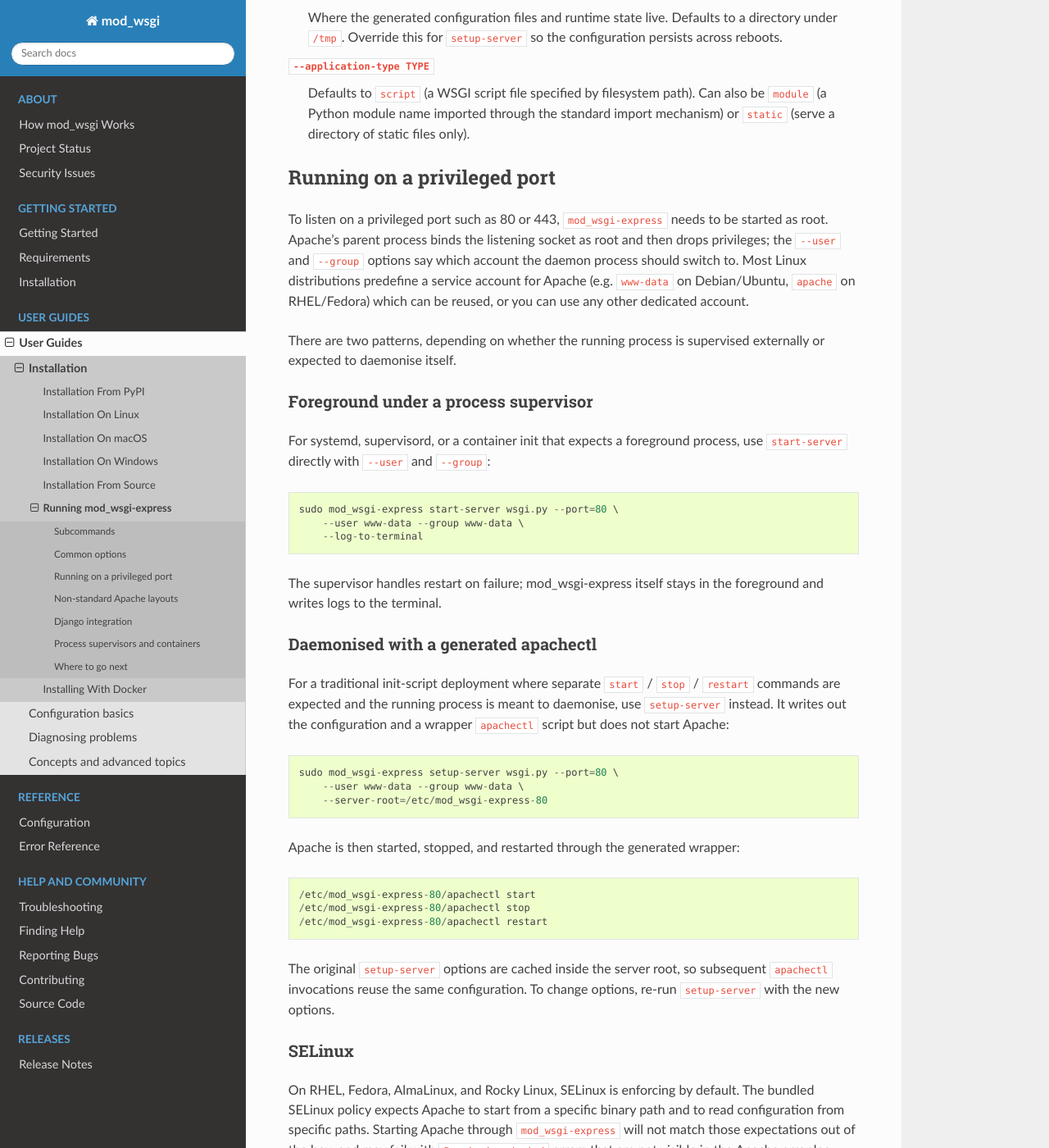
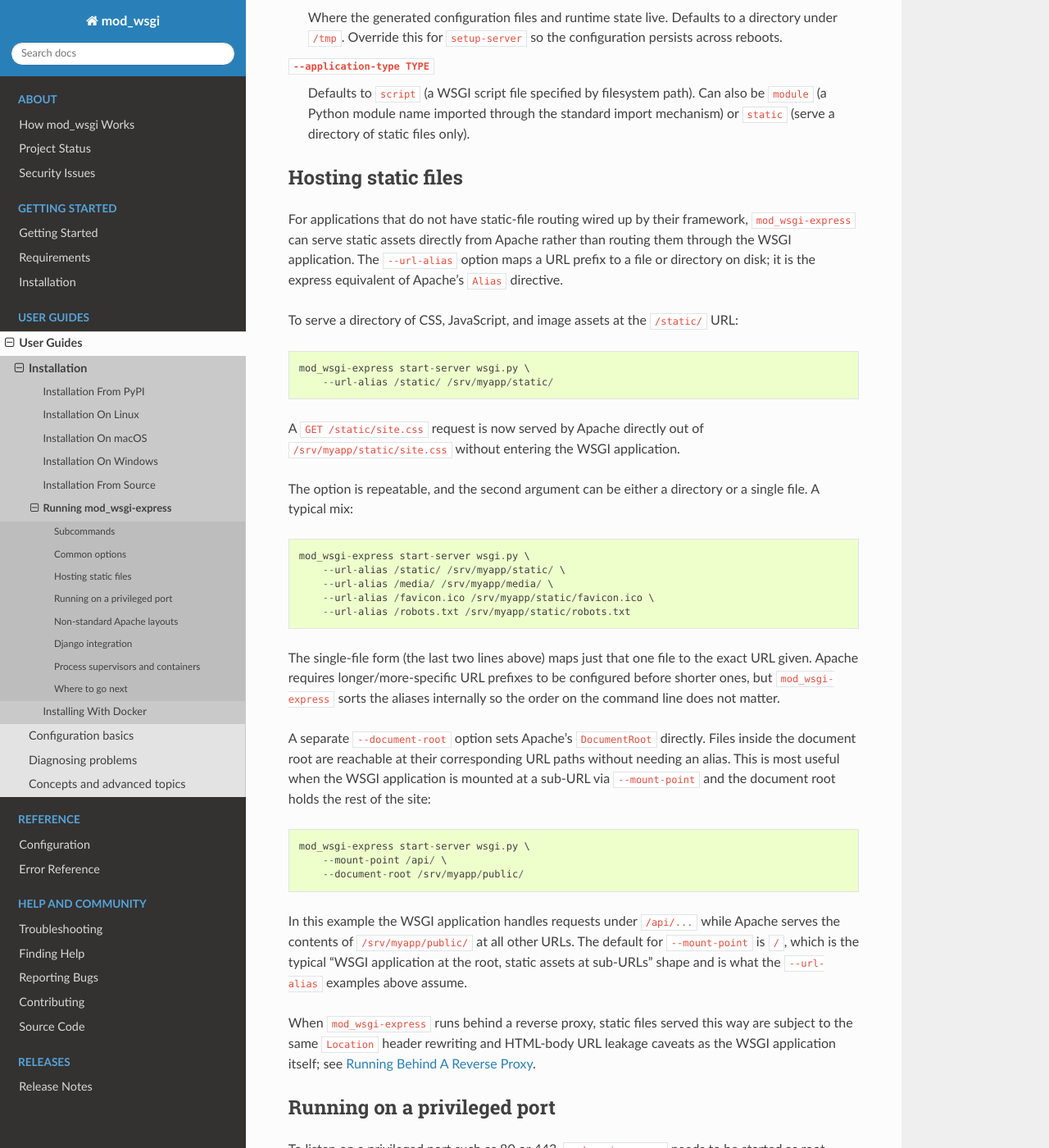
Before and after one commit to GrahamDumpleton/mod_wsgi, a Sphinx documentation site: the page built from docs/user-guides/mod-wsgi-express-quickstart.rst, in a window 1280 px wide and 1400 px high, scrolled down 1904 px. Shown: the whole window at 82% size. Built offline with Sphinx 7.4.7 and the Read the Docs theme 3.1.0, drawn with Linux system fonts in a browser that asks for light colours.

Commit message:
Document static-file hosting with --url-alias and --mount-point in mod-wsgi-express-quickstart.

```diff
--- a/docs/user-guides/mod-wsgi-express-quickstart.rst
+++ b/docs/user-guides/mod-wsgi-express-quickstart.rst
@@ -109,6 +109,66 @@ come up are:
     filesystem path). Can also be ``module`` (a Python module
     name imported through the standard import mechanism) or
     ``static`` (serve a directory of static files only).
+
+Hosting static files
+--------------------
+
+For applications that do not have static-file routing wired
+up by their framework, ``mod_wsgi-express`` can serve static
+assets directly from Apache rather than routing them through
+the WSGI application. The ``--url-alias`` option maps a URL
+prefix to a file or directory on disk; it is the express
+equivalent of Apache's ``Alias`` directive.
+
+To serve a directory of CSS, JavaScript, and image assets at
+the ``/static/`` URL::
+
+    mod_wsgi-express start-server wsgi.py \
+        --url-alias /static/ /srv/myapp/static/
+
+A ``GET /static/site.css`` request is now served by Apache
+directly out of ``/srv/myapp/static/site.css`` without
+entering the WSGI application.
+
+The option is repeatable, and the second argument can be
+either a directory or a single file. A typical mix::
+
+    mod_wsgi-express start-server wsgi.py \
+        --url-alias /static/ /srv/myapp/static/ \
+        --url-alias /media/ /srv/myapp/media/ \
+        --url-alias /favicon.ico /srv/myapp/static/favicon.ico \
+        --url-alias /robots.txt /srv/myapp/static/robots.txt
+
+The single-file form (the last two lines above) maps just
+that one file to the exact URL given. Apache requires
+longer/more-specific URL prefixes to be configured before
+shorter ones, but ``mod_wsgi-express`` sorts the aliases
+internally so the order on the command line does not
+matter.
+
+A separate ``--document-root`` option sets Apache's
+``DocumentRoot`` directly. Files inside the document root
+are reachable at their corresponding URL paths without
+needing an alias. This is most useful when the WSGI
+application is mounted at a sub-URL via ``--mount-point``
+and the document root holds the rest of the site::
+
+    mod_wsgi-express start-server wsgi.py \
+        --mount-point /api/ \
+        --document-root /srv/myapp/public/
+
+In this example the WSGI application handles requests under
+``/api/...`` while Apache serves the contents of
+``/srv/myapp/public/`` at all other URLs. The default for
+``--mount-point`` is ``/``, which is the typical "WSGI
+application at the root, static assets at sub-URLs" shape
+and is what the ``--url-alias`` examples above assume.
+
+When ``mod_wsgi-express`` runs behind a reverse proxy,
+static files served this way are subject to the same
+``Location`` header rewriting and HTML-body URL leakage
+caveats as the WSGI application itself; see
+:doc:`running-behind-a-reverse-proxy`.
 
 Running on a privileged port
 ----------------------------
```
